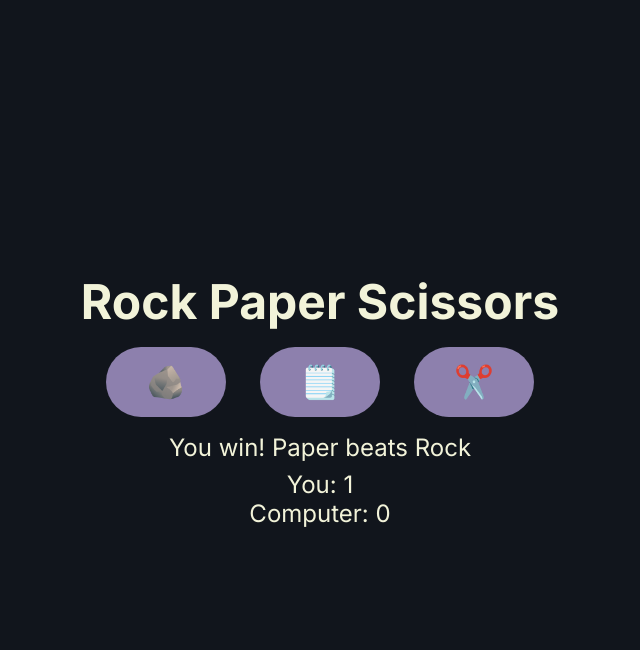
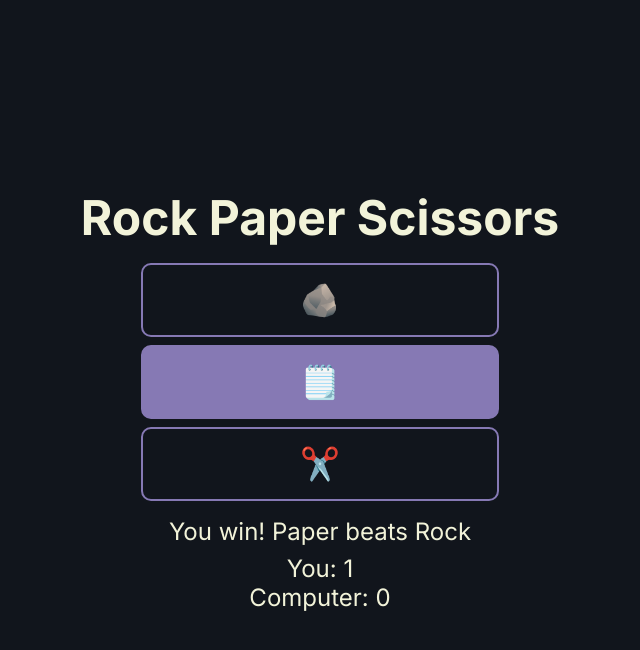
Before and after one commit to lukeramljak/odin-rock-paper-scissors, a plain HTML site: page index.html in a window 1280 px wide. Both pictures are taken after a click on the button "🗒️". Shown: the whole page, without its empty margins (320-960 px from the left). Drawn offline with Linux system fonts and the light colour scheme; a web font is replaced by a local one.

Commit message:
feat: update button colouring/size

```diff
--- a/style.css
+++ b/style.css
@@ -26,15 +26,15 @@ button {
   font-family: 'Noto Color Emoji', sans-serif;
   font-size: 2rem;
   cursor: pointer;
-  background-color: #8d80ad;
-  border: none;
-  width: 120px;
-  border-radius: 40px;
+  background-color: transparent;
+  border: 2px solid #8679b4;
+  width: 75%;
+  border-radius: 10px;
   padding: 1rem;
 }
 
-button:is(:hover) {
-  background-color: #685f81;
+button:is(:focus, :hover) {
+  background-color: #8679b4;
 }
 
 h1 {
@@ -56,6 +56,8 @@ h1 {
 
 .buttons {
   display: flex;
+  flex-direction: column;
+  align-items: center;
   justify-content: space-evenly;
   margin: 1rem 0;
   gap: 0.5rem;
```
